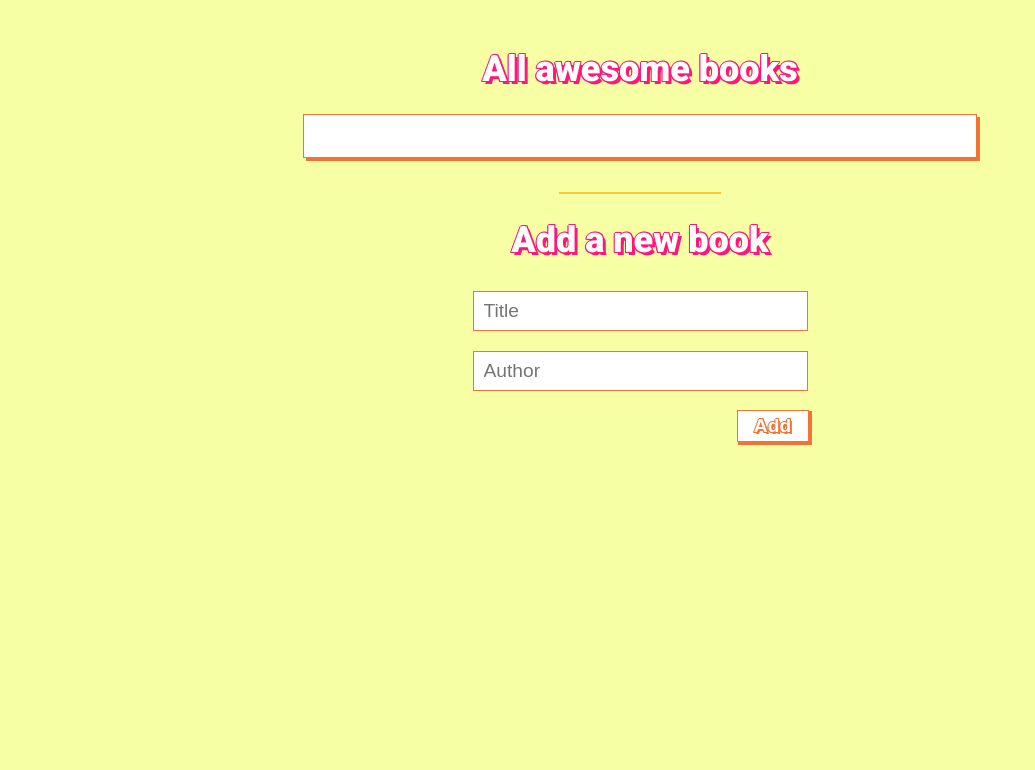
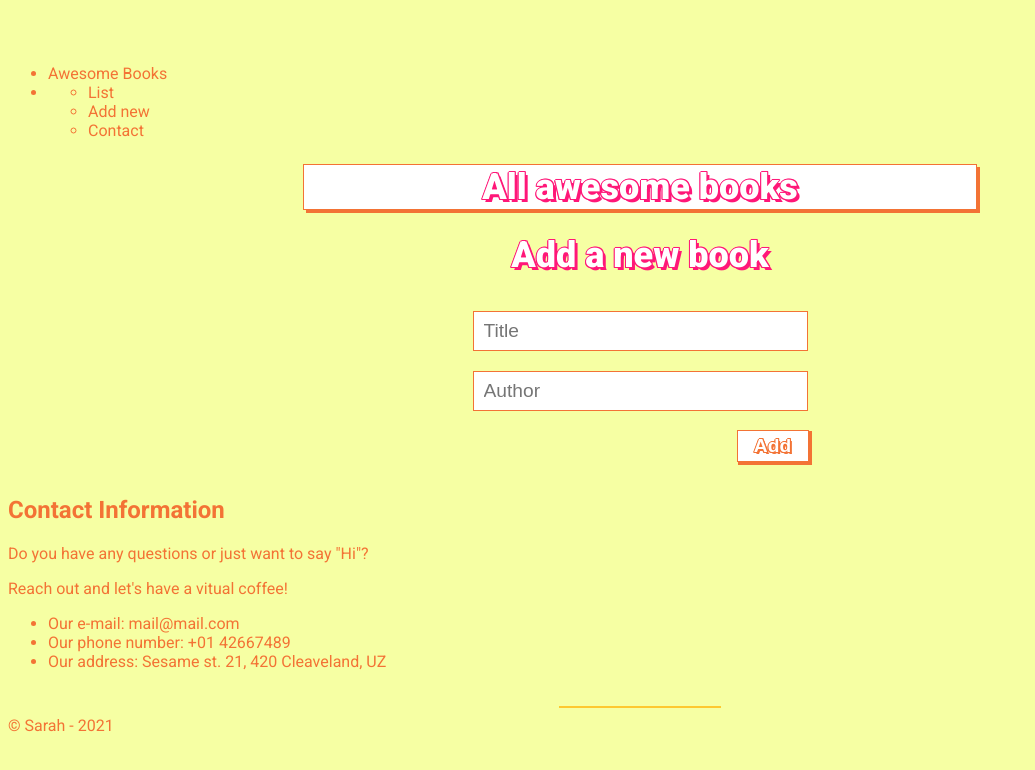
Before and after one commit to uryelah/awesome-books, a website: page index.html in a window 1280 px wide. Shown: the whole page, without its empty margins (0-1035 px from the left). Drawn offline with Linux system fonts and the light colour scheme.

Commit message:
Add nav, contact section, and footer HTML

```diff
--- a/index.html
+++ b/index.html
@@ -10,21 +10,49 @@
 </head>
 
 <body>
+  <nav>
+    <ul>
+      <li>Awesome Books</li>
+      <li>
+        <ul>
+          <li>List</li>
+          <li>Add new</li>
+          <li>Contact</li>
+        </ul>
+      </li>
+    </ul>
+  </nav>
+  <section class="books" id="booksList">
     <h1 class="title">All awesome books</h1>
-  <section class="books" id="booksList">
+
 <!--
   Books go here
 -->
   </section>
-  <hr class="divider"/>
+  <section class="hidden" id="addBook">
+    <h1 class="title">Add a new book</h1>
     <form class="form" id="addBookForm">
-    <h2 class="title">Add a new book</h2>
       <div class="formContent">
         <input required placeholder="Title" type="text" name="bookTitle" id="bookTitle">
         <input required placeholder="Author" type="text" name="bookAuthor" id="bookAuthor">
         <button class="button" id="addBook">Add</button>
       </div>
     </form>
+  </section>
+  <section class="hidden" id="contact">
+    <h1>Contact Information</h1>
+    <p>Do you have any questions or just want to say "Hi"?</p>
+    <p>Reach out and let's have a vitual coffee!</p>
+    <ul>
+      <li>Our e-mail: mail@mail.com</li>
+      <li>Our phone number: +01 42667489</li>
+      <li>Our address: Sesame st. 21, 420 Cleaveland, UZ</li>
+    </ul>
+  </section>
+  <hr class="divider"/>
+  <footer>
+    © Sarah - 2021
+  </footer>
   <script src="./assets/js/index.js"></script>
 </body>
 
```
Lines whose indentation alone changed are shown as unchanged.
